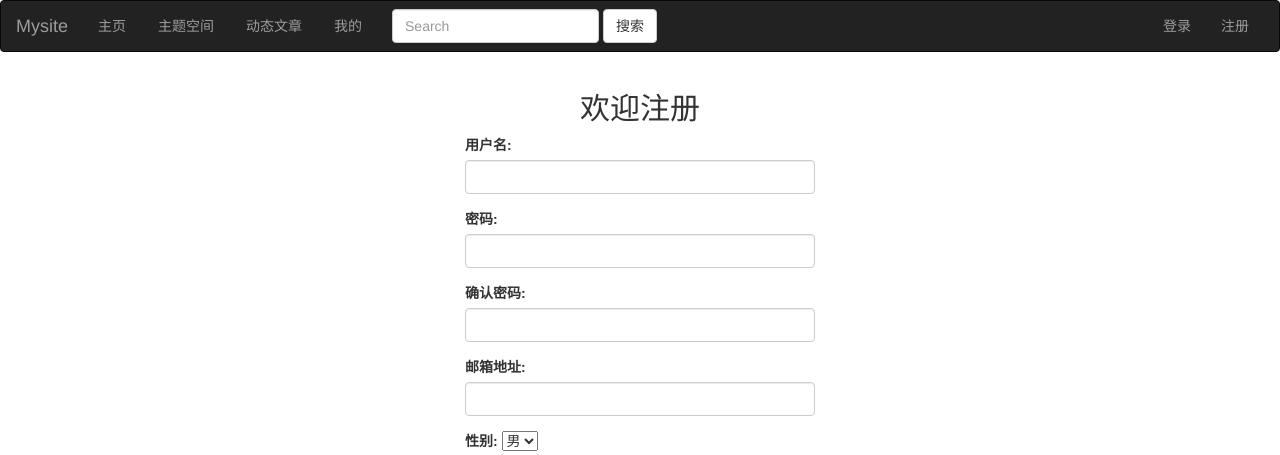
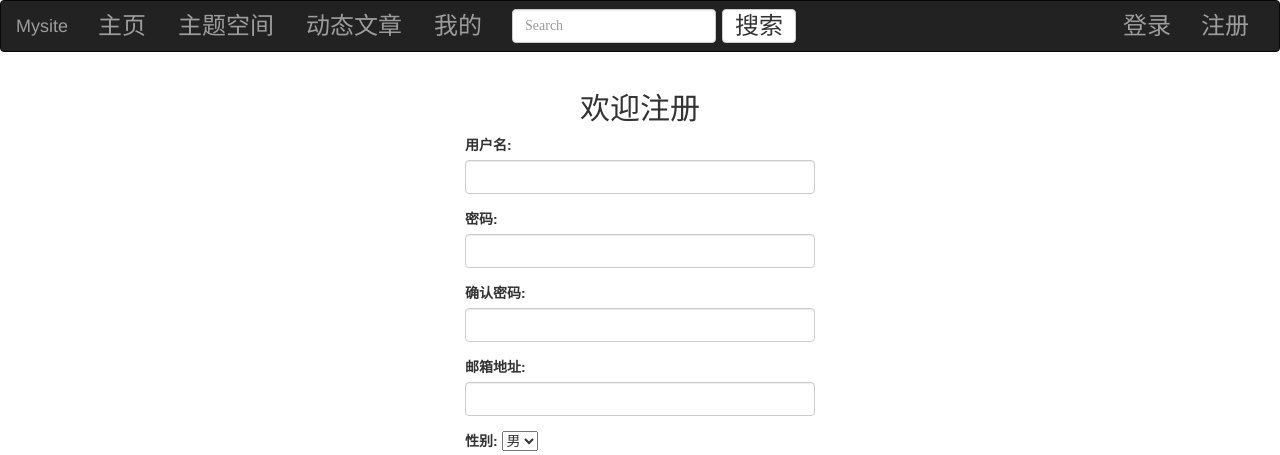
Before and after one commit to a550461053/my-bbs, a Django app: page /myuser/register/ in a window 1280 px wide. Shown: the top 455 px of the page. Run offline with Django 3.2, Linux system fonts and the light colour scheme; some libraries are stand-ins or nearby versions.

Commit message:
添加空文件夹

```diff
--- a/myDjango/settings.py
+++ b/myDjango/settings.py
@@ -25,7 +25,7 @@ SECRET_KEY = 'jxcbwn%ac-zj#coucv#k4rfj6-!h44m9@o2l5r1-uv*83%jci0'
 # SECURITY WARNING: don't run with debug turned on in production!
 DEBUG = True
 
-ALLOWED_HOSTS = []
+ALLOWED_HOSTS = ['*']
 
 
 # Application definition
--- a/myDjango/urls.py
+++ b/myDjango/urls.py
@@ -16,8 +16,11 @@ Including another URLconf
 from django.contrib import admin
 from django.urls import path, include
 
+from mybbs import views as mybbs_views
+
 urlpatterns = [
     # path('', admin.site.urls),  # ^$
+    path('home/', mybbs_views.home),
     path('admin/', admin.site.urls),
     # path('mybbs/', include('mybbs.urls')),
     # path('myuser/', include('myuser.urls')),
--- a/myuser/forms.py
+++ b/myuser/forms.py
@@ -54,4 +54,4 @@ class RegisterForm(forms.Form):
     password2 = forms.CharField(label="确认密码", max_length=256, widget=forms.PasswordInput(attrs={'class': 'form-control'}))
     email = forms.EmailField(label="邮箱地址", widget=forms.EmailInput(attrs={'class': 'form-control'}))
     sex = forms.ChoiceField(label='性别', choices=gender)
-    captcha = CaptchaField(label='验证码', error_messages={'invalid': '输入验证码错误'})
+    # captcha = CaptchaField(label='验证码', error_messages={'invalid': '输入验证码错误'})
--- a/myuser/urls.py
+++ b/myuser/urls.py
@@ -23,6 +23,7 @@ app_name = 'myuser'
 urlpatterns = [
     path('', views.index),
     path('index/', views.index),
+    path('home/', views.user_info),
     path('login/', views.login),
     path('logout/', views.logout),
     path('register/', views.register),
--- a/myuser/views.py
+++ b/myuser/views.py
@@ -31,7 +31,7 @@ def login(request):
 
     # 验证码密钥和图片
     hashkey = CaptchaStore.generate_key()
-    image_url = captcha_image_url(hashkey)
+    # image_url = captcha_image_url(hashkey)
 
     if request.method == 'POST':
         # username = request.POST.get('username', None)
@@ -83,12 +83,13 @@ def register(request):
     if request.method == "POST":
         register_form = forms.RegisterForm(request.POST)
         message = "请检查填写的内容！"
+        print('request.method == ', "POST")
         if register_form.is_valid():  # 获取数据
             username = register_form.cleaned_data['username']
             password1 = register_form.cleaned_data['password1']
             password2 = register_form.cleaned_data['password2']
             email = register_form.cleaned_data['email']
-            print(email)
+            print('register email is:', email)
             sex = register_form.cleaned_data['sex']
             if password1 != password2:  # 判断两次密码是否相同
                 message = "两次输入的密码不同！"
@@ -116,6 +117,12 @@ def register(request):
 
                 # print(new_user.email, new_user.sex, new_user.name)
                 new_user.save()
+                message = ""  # 为空表示成功
+                print('register success!')
                 return redirect('/myuser/login/')  # 自动跳转到登录页面
+    print('request is not POST')
     register_form = forms.RegisterForm()
     return render(request, 'myuser/register.html', locals())
+
+def user_info(request):
+    return render(request, 'myuser/home.html', locals())
--- a/static/css/yu.css
+++ b/static/css/yu.css
@@ -18,3 +18,10 @@
   float: none;
   text-align:center;
 }
+
+.nav-font{
+    font-size: x-large;
+    text-align: center;
+    line-height: 20px;
+    font-family: "楷体";
+}
--- a/templates/base.html
+++ b/templates/base.html
@@ -11,6 +11,8 @@
 
     <!-- Bootstrap -->
     <link href="{% static 'dist/css/bootstrap.min.css' %}" rel="stylesheet">
+    <!-- 固定全局css -->
+    <link href="{% static 'css/yu.css' %}" rel="stylesheet">
 
     <!-- HTML5 shim and Respond.js for IE8 support of HTML5 elements and media queries -->
     <!-- WARNING: Respond.js doesn't work if you view the page via file:// -->
@@ -32,30 +34,30 @@
         <div class="navbar-header">
           <button type="button" class="navbar-toggle collapsed" data-toggle="collapse" data-target="#my-nav" aria-expanded="false">
             <span class="sr-only">切换导航条</span>
-            <span class="icon-bar"></span>
-            <span class="icon-bar"></span>
+            <span class="icon-bar">!</span>
+            <span class="icon-bar">ceshi</span>
             <span class="icon-bar"></span>
           </button>
-          <a class="navbar-brand" href="#">Mysite</a>
+          <a class="navbar-brand" href="/home/">Mysite</a>
         </div>
 
         <!-- Collect the nav links, forms, and other content for toggling -->
-        <div class="collapse navbar-collapse" id="my-nav">
+        <div class="collapse navbar-collapse nav-font" id="my-nav">
           <ul class="nav navbar-nav nav-pills">
             <li class=""><a href="/myuser/index/" class="nav-link">主页</a></li>
             <li class=""><a href="/mybbs/topic/" class="nav-link">主题空间</a></li>
             <li class=""><a href="/mybbs/article/">动态文章</a></li>
-            <li class=""><a href="/myuser/index/">我的</a></li>
+            <li class=""><a href="/myuser/home/">我的</a></li>
 
             <form class="navbar-form navbar-left" role="search">
                 <div class="form-group">
                     <input type="text" class="form-control" placeholder="Search">
                 </div>
-                <button type="submit" class="btn btn-default">搜索</button>
+                <button type="submit" class="btn btn-default nav-font">搜索</button>
             </form>
 
           </ul>
-          <ul class="nav navbar-nav navbar-right">
+          <ul class="nav navbar-nav navbar-right nav-font">
               {% if request.session.is_login %}
                 <li><a href="#">当前在线：{{ request.session.user_name }}</a></li>
                 <li><a href="/myuser/logout/">登出 </a></li>
```
Also changed, not shown: requirements.txt (+3 -203 lines), templates/myuser/home.html (added, +13 -0 lines), templates/myuser/login.html (+9 -8 lines), 1 other file.
